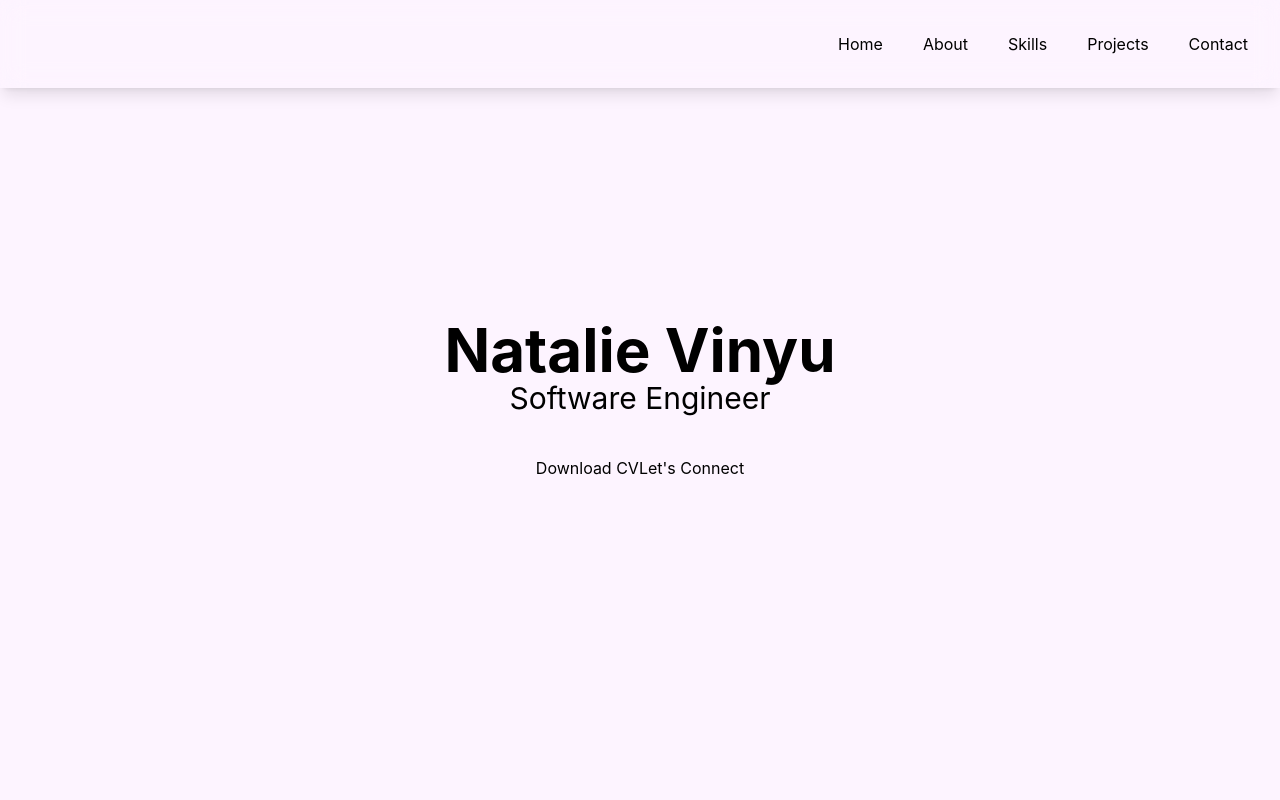
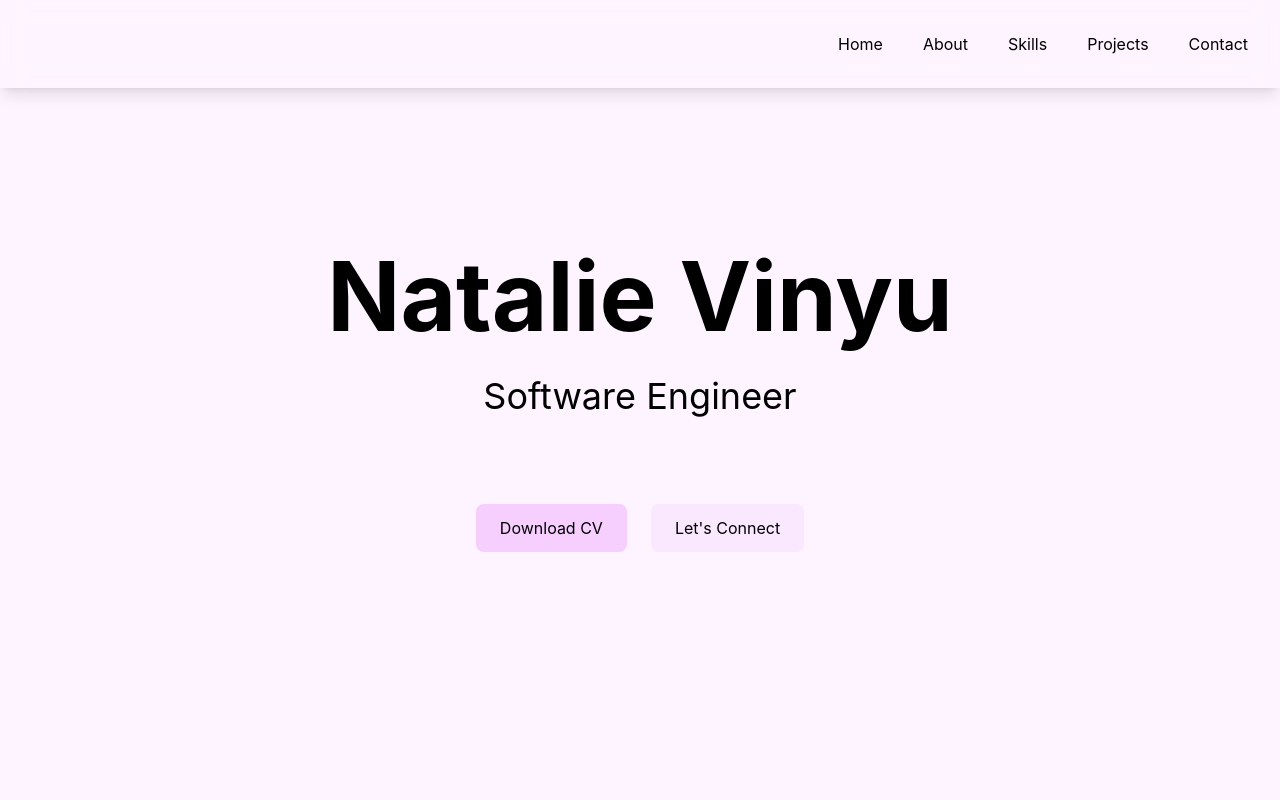
Before and after one commit to NatalieVinyu/natalie-vinyu, a React (Vite) app in the folder my-react-app/: page / in a window 1280 px wide. Shown: the top 800 px of the page. Built offline with nearby package versions, Linux system fonts and the light colour scheme.

Commit message:
Enhance Home component layout and styling

```diff
--- a/my-react-app/src/components/Home.jsx
+++ b/my-react-app/src/components/Home.jsx
@@ -3,14 +3,14 @@ import React from 'react'
 function Home() {
   return (
     <div className='h-screen bg-fuchsia-50 flex flex-col justify-center items-center space-y-10'>
-      <div>
-        <h1 className='text-6xl font-bold'>Natalie Vinyu</h1>
-        <p className='text-3xl text-center'>Software Engineer</p>
+      <div className='space-y-8'>
+        <h1 className='text-6xl md:text-8xl font-bold'>Natalie Vinyu</h1>
+        <p className='text-3xl md:text-4xl text-center'>Software Engineer</p>
       </div>
 
-      <div className='gap-6'>
-        <button>Download CV</button>
-        <button>Let's Connect</button>
+      <div className='flex md:flex-row gap-6 mt-12'>
+        <button className='px-6 py-3 bg-fuchsia-200 rounded-lg cursor-pointer'>Download CV</button>
+        <button className='px-6 py-3 bg-fuchsia-100 rounded-lg cursor-pointer'>Let's Connect</button>
       </div>
     </div>
   )
```
